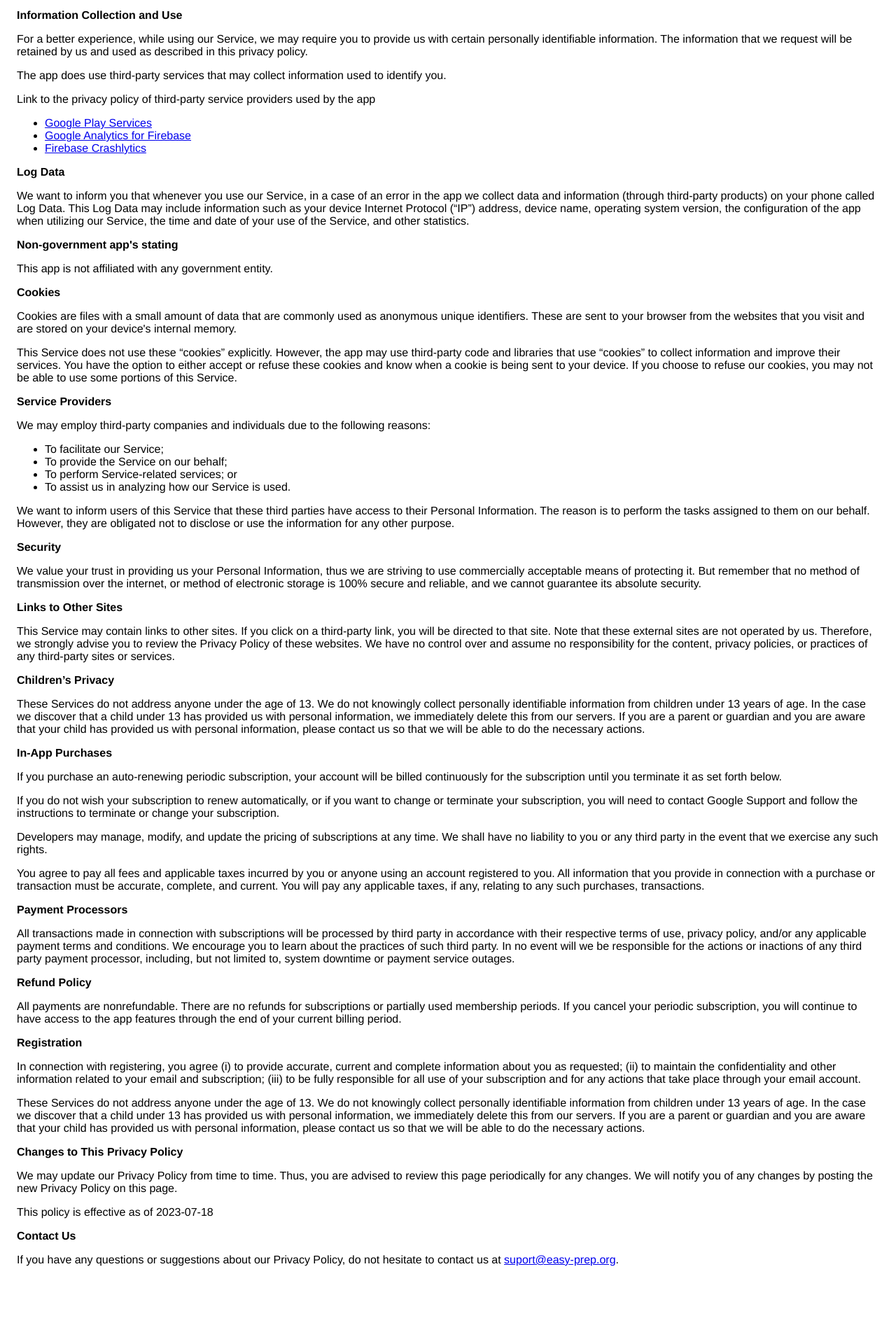
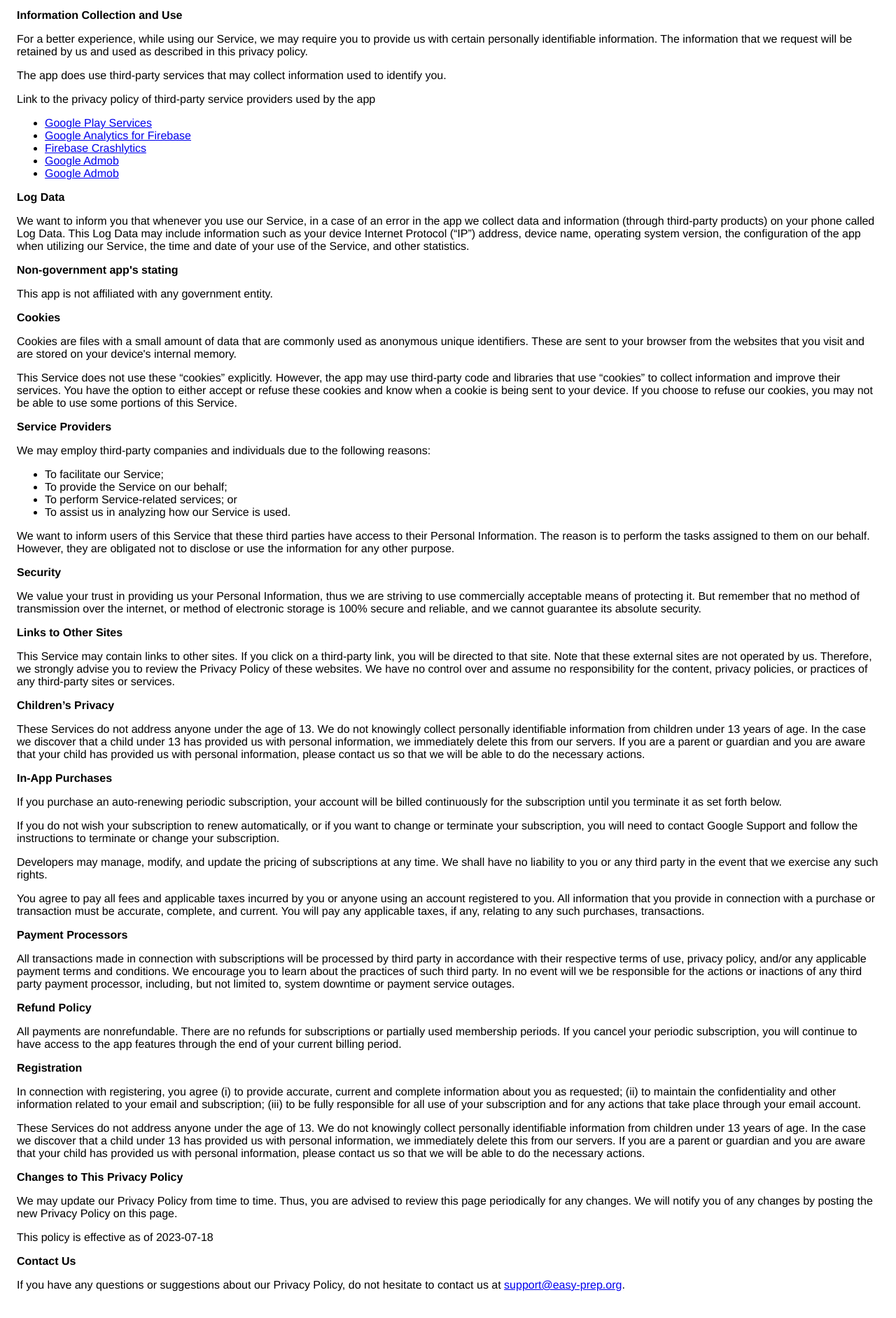
Before and after one commit to simple-elearning/privacy, a plain HTML site: page privacy_policy.html in a window 1280 px wide. Shown: the part 217-2100 px from the top of the page at 70% size. Before the commit the page ends 2066 px from the top, so only its background shows below. Drawn offline with Linux system fonts and the light colour scheme.

Commit message:
Update privacy_policy.html

```diff
--- a/privacy_policy.html
+++ b/privacy_policy.html
@@ -61,6 +61,8 @@
           Analytics for Firebase</a></li>
       <li><a href="https://firebase.google.com/support/privacy/" target="_blank" rel="noopener noreferrer">Firebase
           Crashlytics</a></li>
+      <li><a href="https://support.google.com/admob/answer/6128543" target="_blank" rel="noopener noreferrer">Google Admob</a></li>
+      <li><a href="https://support.google.com/admob/answer/6128543" target="_blank" rel="noopener noreferrer">Google Admob</a></li>
       <!----><!----><!----><!----><!----><!----><!----><!----><!----><!----><!----><!----><!----><!----><!----><!----><!----><!----><!----><!----><!----><!----><!----><!---->
     </ul>
   </div>
@@ -189,7 +191,7 @@
   <p><strong>Contact Us</strong></p>
   <p>
     If you have any questions or suggestions about our
-    Privacy Policy, do not hesitate to contact us at <a href="mailto:suport@easy-prep.org">suport@easy-prep.org</a>.
+    Privacy Policy, do not hesitate to contact us at <a href="mailto:support@easy-prep.org">support@easy-prep.org</a>.
   </p>
 
 </body>
```
